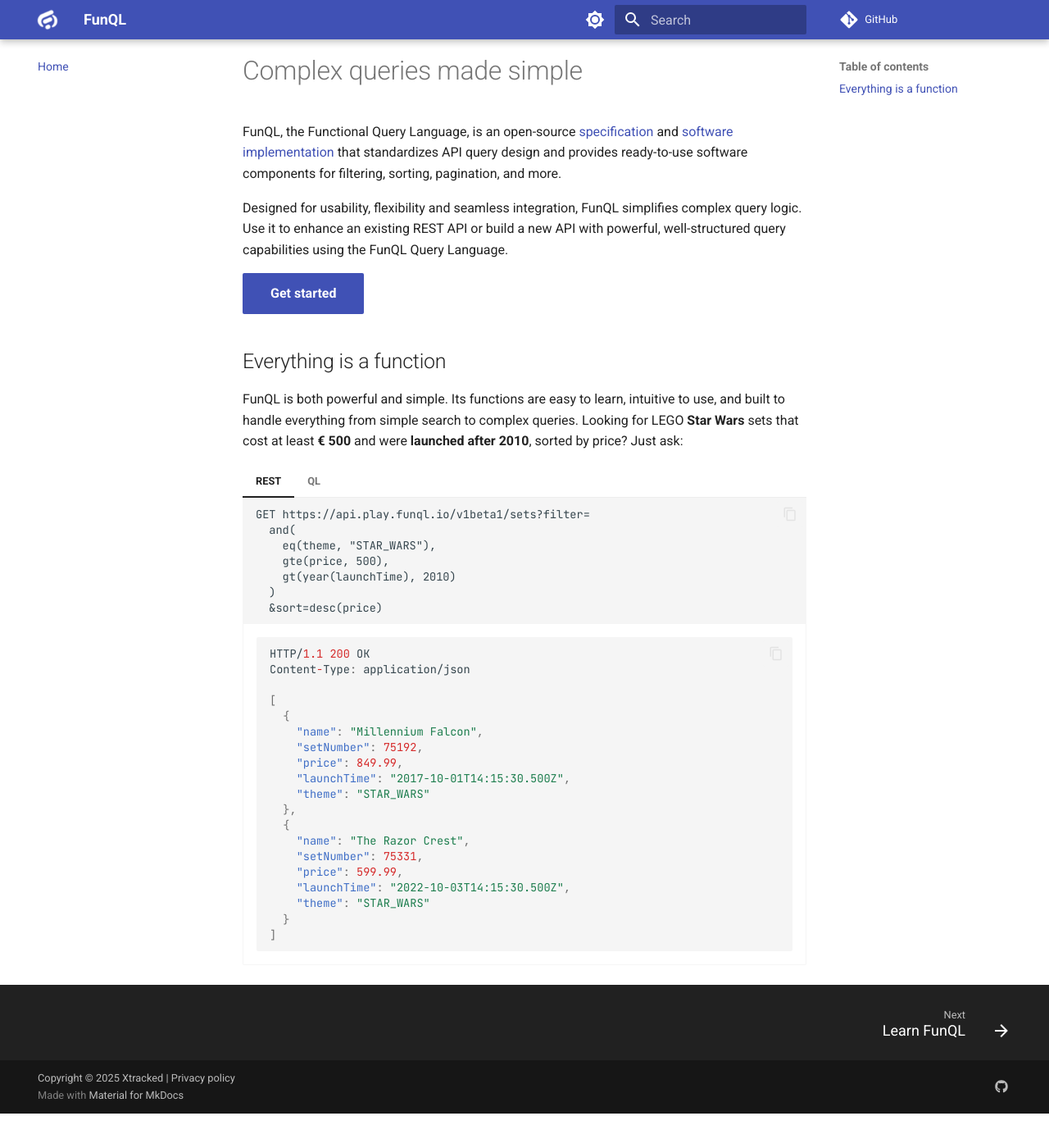
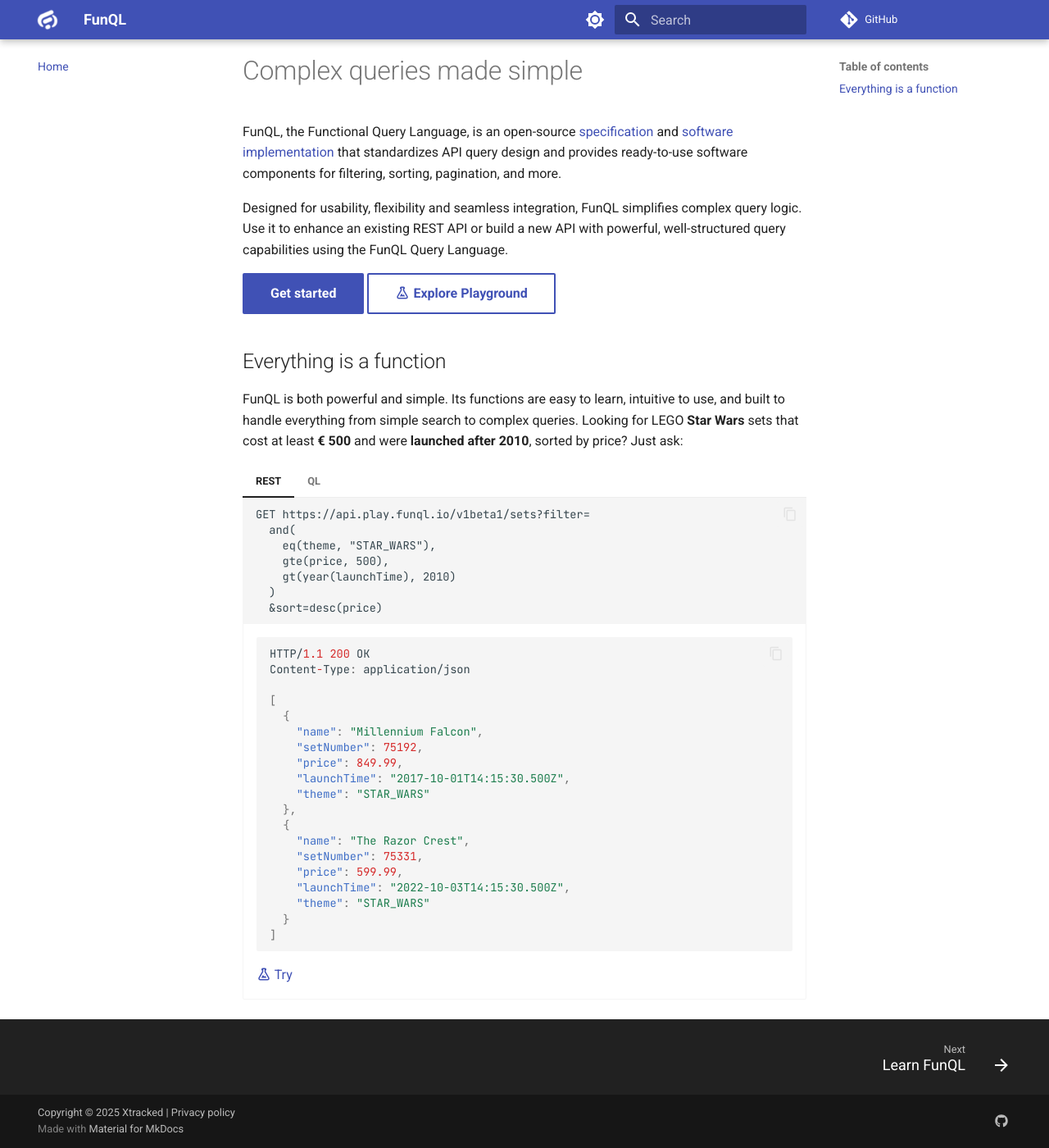
Before and after one commit to funql/funql-docs, an MkDocs documentation site: the page built from docs/index.md, in a window 1280 px wide and 1400 px high, scrolled down 186 px. Shown: the whole window at 82% size. Built offline with MkDocs 1.6.1 and Material for MkDocs 9.7.7, drawn with Linux system fonts in a browser that asks for light colours; comment, search, counter and statistics services are not loaded; before the commit the page ends 1544 px from its top, so only the background shows below that; some of the changed lines change nothing that is shown.

Commit message:
Update index.md
Add link to try example in the FunQL Playground

````diff
--- a/docs/index.md
+++ b/docs/index.md
@@ -10,6 +10,7 @@ Designed for usability, flexibility and seamless integration, FunQL simplifies c
 existing REST API or build a new API with powerful, well-structured query capabilities using the FunQL Query Language.
 
 [Get started](./learn/index.md){ .md-button .md-button--primary }
+[:material-flask-outline: Explore Playground](./play/index.md){ .md-button }
 
 ## Everything is a function
 
@@ -37,6 +38,8 @@ from simple search to complex queries. Looking for LEGO **Star Wars** sets that
 
     --8<-- "snippets/sets.json"
     ```
+
+    [:material-flask-outline: Try](https://api.play.funql.io/v1beta1/sets?filter=and(eq(theme,%22STAR_WARS%22),gte(price,500),gt(year(launchTime),2010))&sort=desc(price) "Try this example in our Playground")
 
     </div>
 
````
